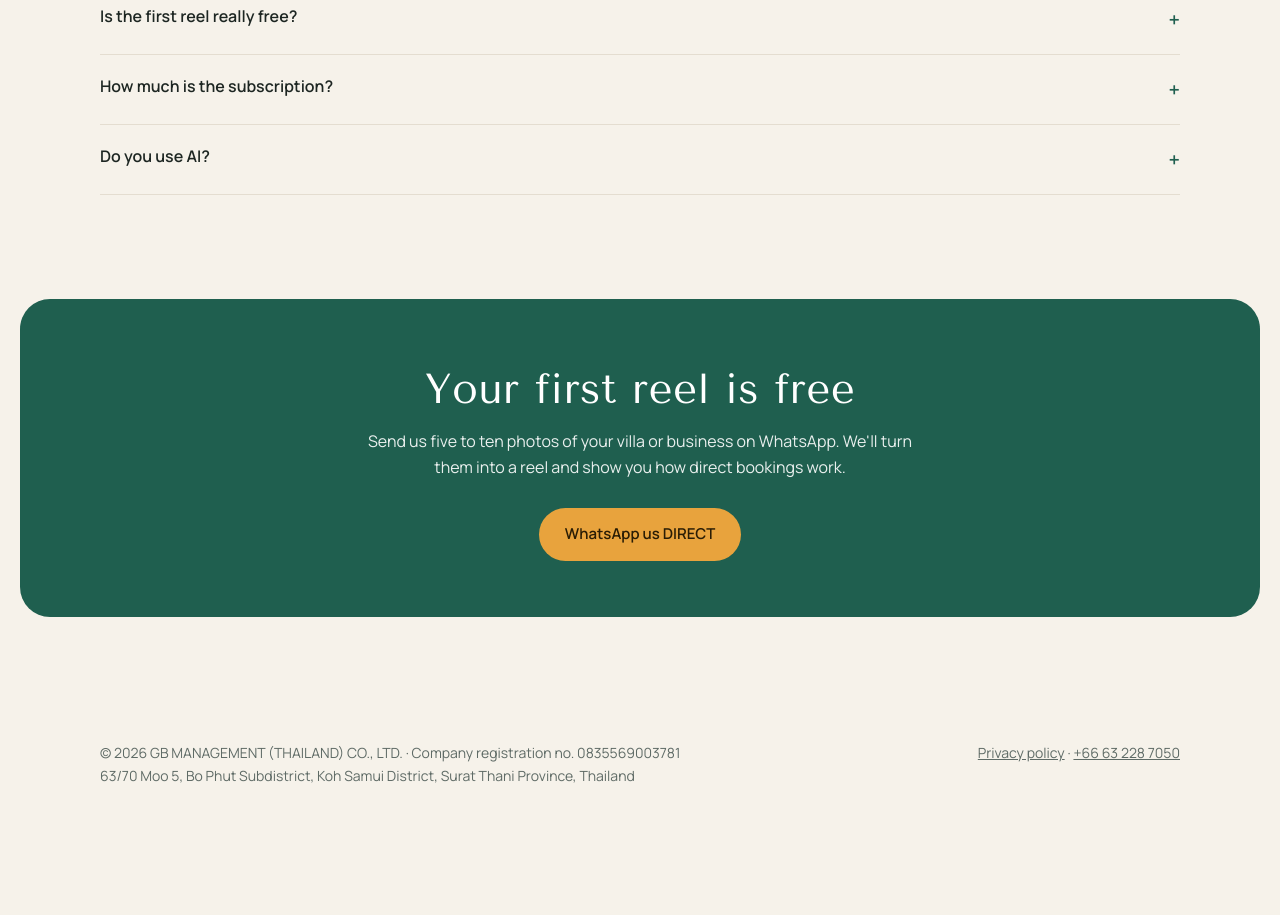
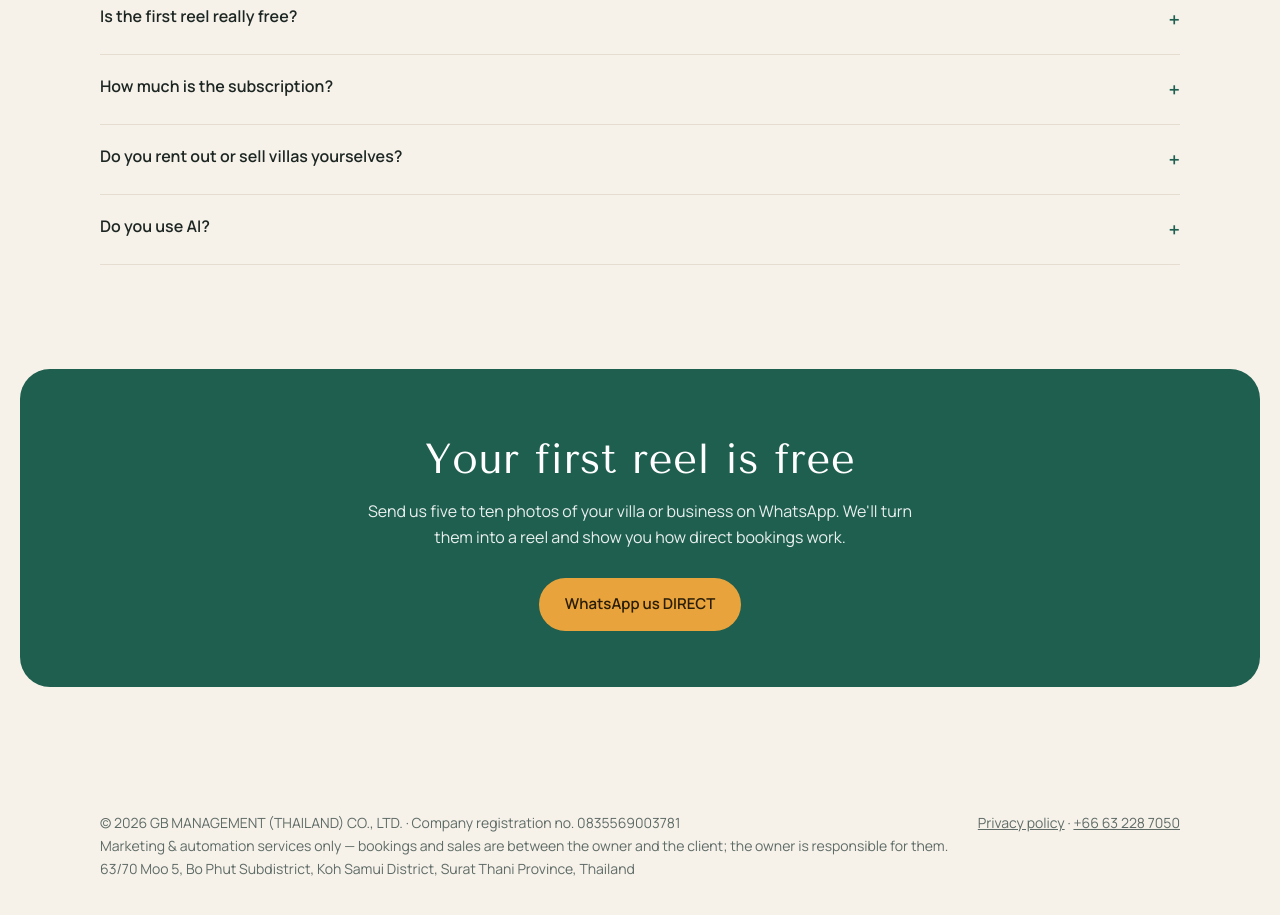
Before and after one commit to GBasila/gb-thailand, a plain HTML site: page index.html in a window 1280 px wide. Shown: the part 3995-4910 px from the top of the page. Before the commit the page ends 4842 px from the top, so only its background shows below. Drawn offline with nearby package versions, Linux system fonts and the light colour scheme.

Commit message:
Site: service-only disclaimer, owner responsible for bookings
Co-Authored-By: Claude Opus 5.5 <noreply@anthropic.com>

```diff
--- a/index.html
+++ b/index.html
@@ -180,7 +180,8 @@
   <details><summary>Do I have to leave Airbnb or Booking.com?</summary><p>No. Keep your listings. We add a direct channel next to them, so more guests can book with you directly.</p></details>
   <details><summary>What do I need to send?</summary><p>Five to ten good photos of your villa or business, or a link to your current listing. We take it from there.</p></details>
   <details><summary>Is the first reel really free?</summary><p>Yes. Send us your photos on WhatsApp and we make your first reel, so you can see the quality before you decide.</p></details>
-  <details><summary>How much is the subscription?</summary><p>It depends on what you need: reels only, or reels plus website and WhatsApp automation. Message us and George will send you the plans.</p></details>
+  <details><summary>How much is the subscription?</summary><p>It depends on what you need: reels only, or reels plus website and WhatsApp automation. Message us on WhatsApp and we will send you the plans.</p></details>
+  <details><summary>Do you rent out or sell villas yourselves?</summary><p>No. GB Management Thailand is a marketing and automation service. Every booking or sale is made directly between the owner and the guest or buyer. The owner is responsible for the booking, the contract, payments, licences and compliance with Thai law.</p></details>
   <details><summary>Do you use AI?</summary><p>Yes, for speed: drafting scripts, voiceovers and first replies. A real person checks everything before it goes out.</p></details>
 </div></section>
 
@@ -191,7 +192,7 @@
 </div></section>
 
 <footer><div class="wrap">
-  <span>© 2026 GB MANAGEMENT (THAILAND) CO., LTD. · Company registration no. 0835569003781<br>63/70 Moo 5, Bo Phut Subdistrict, Koh Samui District, Surat Thani Province, Thailand</span>
+  <span>© 2026 GB MANAGEMENT (THAILAND) CO., LTD. · Company registration no. 0835569003781<br>Marketing &amp; automation services only — bookings and sales are between the owner and the client; the owner is responsible for them.<br>63/70 Moo 5, Bo Phut Subdistrict, Koh Samui District, Surat Thani Province, Thailand</span>
   <span><a href="privacy.html">Privacy policy</a> · <a href="https://wa.me/66632287050">+66 63 228 7050</a></span>
 </div></footer>
 
```
